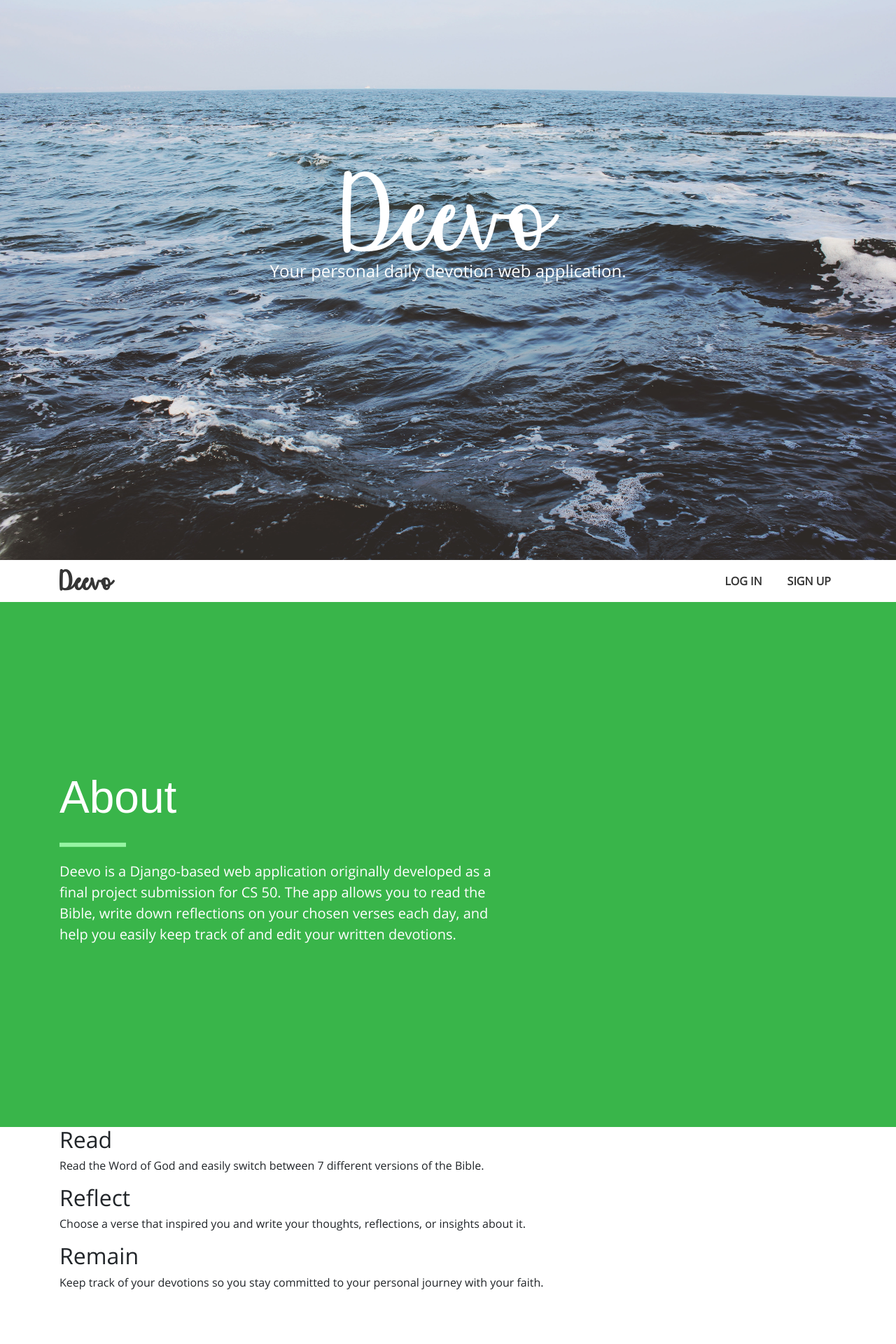
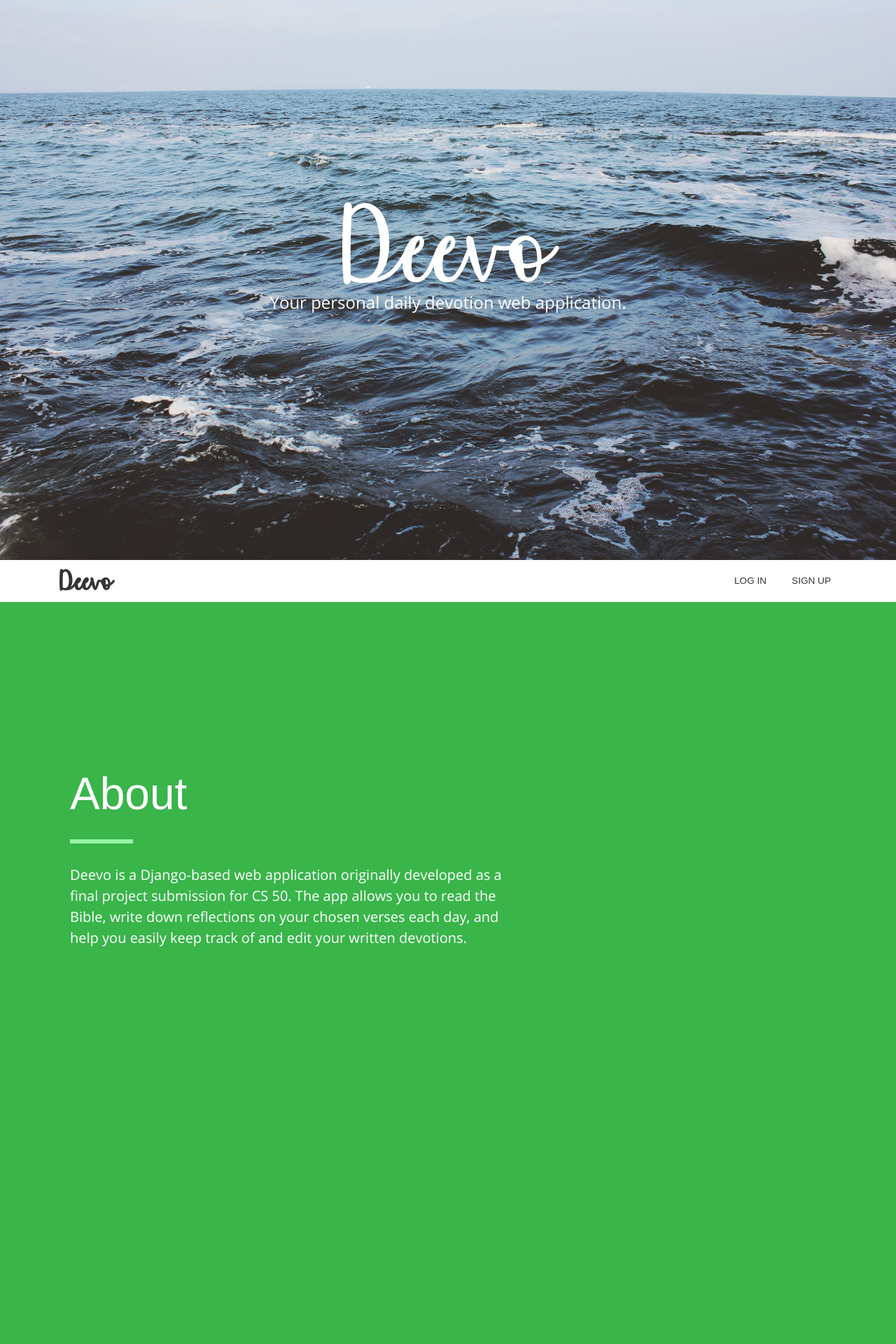
Before and after one commit to reginaalyssa/Deevo, a Django app: page /about/ in a window 1280 px wide. Shown: the top 1920 px of the page at 70% size. After the commit the page ends 1352 px from the top, so only its background shows below. Run offline with Django 3.2, Linux system fonts and the light colour scheme; some libraries are stand-ins or nearby versions; some web fonts are replaced.

Commit message:
Change vertical center to use flexbox align-items-center in Home page and Sections 1&2 of About

```diff
--- a/deevo/static/css/about.css
+++ b/deevo/static/css/about.css
@@ -1,22 +1,33 @@
+section {
+    min-height: calc(100% - 50px);
+    padding: 50px;
+}
+
+p {
+    font-size: 1.25em;
+}
+
+.row {
+    margin: 0;
+}
+
 /* Section 1 - Header */
-#hero h1 {
+
+#main h1 {
     font-family: "Affectionately-Yours", sans-serif;
     font-size: 10em;
     margin-bottom: 0;
     height: 150px;
 }
 
-#hero p {
+#main p {
     font-size: 1.5em;
 }
 
-#hero {
-    height: 100%;
+#main {
+    min-height: 100%;
     color: white;
-}
-
-#hero .vertical-center {
-    top: 40%;
+    padding-bottom: 70px;
 }
 
 /* Section 2 - About */
@@ -24,7 +35,6 @@
 #about {
     background-color: #39b54a;
     color: #ffffff;
-    height: calc(100% - 50px);
 }
 
 #about h1 {
@@ -32,14 +42,40 @@
     font-family: "OpenSans-Bold", sans-serif
 }
 
-#about p {
-    font-size: 1.25em;
-}
-
 #about hr {
     height: 6px;
     background-color: #96f5a3;
+    width: 90px;
+    border: 0;
+    margin: 30px 0;
+}
+
+/* Section 3 - Features */
+
+#features {
+    background-color: #ebebeb;
+}
+
+#features h2 {
+    font-family: "Museo-900";
+    text-transform: uppercase;
+    color: #171717;
+}
+
+#features hr {
+    background-color: #11711e;
     width: 15%;
+    height: 6px;
     border: 0;
-    margin: 30px 0 20px 0;
+    margin: 20px 0;
 }
+
+#features img {
+    max-height: 86px;
+    max-width: 86px;
+    margin-bottom: 15px;
+}
+
+#features .col {
+    padding: 0 30px;
+}
--- a/deevo/static/css/style.css
+++ b/deevo/static/css/style.css
@@ -13,8 +13,15 @@
     src: url("../fonts/OpenSans-Bold.ttf");
 }
 
+@font-face {
+    font-family: "Museo-900";
+    src: url("../fonts/Museo-900.otf");
+}
+
 html {
     height: 100%;
+    min-height: 410px;
+    min-width: 460px;
 }
 
 body {
@@ -40,7 +47,8 @@ body {
 }
 
 .nav-link {
-    font-weight: 600;
+    font-family: "OpenSans-Bold", sans-serif;
+    font-size: 0.85em;
     text-transform: uppercase;
     color: #353535;
 }
--- a/deevo/static/js/backstretch-images.js
+++ b/deevo/static/js/backstretch-images.js
@@ -1,6 +1,6 @@
 $(document).ready(function() {
 
-	$("#hero").backstretch([
+	$("#main").backstretch([
 		"../static/images/about/1.jpg",
 		"../static/images/about/2.jpg",
 		"../static/images/about/3.jpg",
--- a/deevo/templates/about.html
+++ b/deevo/templates/about.html
@@ -10,8 +10,8 @@
 {% block navbar %}{% endblock %}
 
 {% block container %}
-    <div id="hero" class="container-fluid">
-        <div class="row vertical-center">
+    <main id="main" class="row align-items-center">
+        <div class="container">
             <div class="col-12 col-lg-12 col-md-12 text-center">
                 <h1>Deevo</h1>
                 <p>
@@ -19,7 +19,7 @@
                 </p>
             </div>
         </div>
-    </div>
+    </main>
     <nav class="navbar navbar-expand-md navbar-default" id="main-navbar">
         <div class="container">
             <a class="navbar-brand" href="{% url 'home' %}">Deevo</a>
@@ -35,9 +35,8 @@
             </div>
         </div>
     </nav>
-    <section id="about" class="container-fluid">
+    <section id="about" class="row align-items-center">
         <div class="container">
-            <div class="row vertical-center">
             <div class="col-7">
                 <h1>About</h1>
                 <hr>
@@ -47,43 +46,55 @@
                     easily keep track of and edit your written devotions.
                 </p>
             </div>
-                <div class="col-5"></div>
-            </div>
         </div>
     </section>
 
-    <section id="features" class="container">
-        <h2>Read</h2>
-        <p>Read the Word of God and easily switch between 7 different versions of the Bible.</p>
+{#    <section id="features" class="row align-items-center">#}
+{#        <div class="container h-100">#}
+{#            <div class="row align-items-center">#}
+{#                <div class="col-4">#}
+{#                    <img src="{% static 'images/about/icons/read-icon.png' %}" alt="Books side by side with mouse cursor pointing to it">#}
+{#                    <h2>Read</h2>#}
+{#                    <hr>#}
+{#                    <p>Read the Word of God and easily switch between 7 different versions of the Bible.</p>#}
+{#                </div>#}
+{#                <div class="col-4">#}
+{#                    <img src="{% static 'images/about/icons/reflect-icon.png' %}" alt="Pencil writing on paper">#}
+{#                    <h2>Reflect</h2>#}
+{#                    <hr>#}
+{#                    <p>Choose a verse that inspired you and write your thoughts, reflections, or insights about it.</p>#}
+{#                </div>#}
+{#                <div class="col-4">#}
+{#                    <img src="{% static 'images/about/icons/remain-icon.png' %}" alt="Calendar icon with check">#}
+{#                    <h2>Remain</h2>#}
+{#                    <hr>#}
+{#                    <p>Keep track of your devotions so you stay committed to your personal journey with your faith.</p>#}
+{#                </div>#}
+{#            </div>#}
+{#        </div>#}
+{#    </section>#}
 
-        <h2>Reflect</h2>
-        <p>Choose a verse that inspired you and write your thoughts, reflections, or insights about it.</p>
-
-        <h2>Remain</h2>
-        <p>Keep track of your devotions so you stay committed to your personal journey with your faith.</p>
-    </section>
-
-     <section id="featured_verse" class="container">
-        <h1>I can do all things through Him who strengthens me.</h1>
-        <h2>Philippians 4:13</h2>
-    </section>
-
-     <section id="cto" class="container">
-        <h1>Deevo</h1>
-        <h2>Start your daily devotion with us.</h2>
-        <a href="{% url 'signup' %}" class="btn btn-md btn-light" id="get-started">Get Started</a>
-
-
-     <footer>
-        <h1>Deevo</h1>
-        <a href="#">Home</a>
-        <a href="#">Log in</a>
-        <a href="#">Sign up</a>
-        <a href="#">Harvard CS50</a>
-        <a href="#">Bible Database</a>
-        <a href="#">Django</a>
-        <p>Copyright © 2017. All rights reserved. Regina Alyssa.</p>
-    </footer>
+{#     <section id="featured_verse" class="container">#}
+{#        <h1>I can do all things through Him who strengthens me.</h1>#}
+{#        <h2>Philippians 4:13</h2>#}
+{#    </section>#}
+{##}
+{#     <section id="cto" class="container">#}
+{#        <h1>Deevo</h1>#}
+{#        <h2>Start your daily devotion with us.</h2>#}
+{#        <a href="{% url 'signup' %}" class="btn btn-md btn-light" id="get-started">Get Started</a>#}
+{##}
+{##}
+{#     <footer>#}
+{#        <h1>Deevo</h1>#}
+{#        <a href="#">Home</a>#}
+{#        <a href="#">Log in</a>#}
+{#        <a href="#">Sign up</a>#}
+{#        <a href="#">Harvard CS50</a>#}
+{#        <a href="#">Bible Database</a>#}
+{#        <a href="#">Django</a>#}
+{#        <p>Copyright © 2017. All rights reserved. Regina Alyssa.</p>#}
+{#    </footer>#}
 {% endblock %}
 
 {% block scripts %}
--- a/deevo/templates/home.html
+++ b/deevo/templates/home.html
@@ -18,7 +18,7 @@
     {% if user.is_authenticated %}
 	    <p>Welcome, {{ user.username }}. Thanks for logging in.</p>
 	{% else %}
-        <div class="row vertical-center">
+        <main class="row align-items-center">
             <div class="col-12 col-lg-7" id="home-main-div">
                 <h1>Deevo</h1>
                 <p>
@@ -33,6 +33,6 @@
                 <p id="home-login">Already have an account? <a href="{% url 'login' %}">Log in here.</a></p>
             </div>
             <div class="col-lg-5"></div>
-        </div>
+        </main>
 	{% endif %}
 {% endblock %}
```
Also changed, not shown: deevo/static/css/home.css (+10 -4 lines), deevo/static/fonts/Museo-900.otf (added), deevo/static/images/about/icons/read-icon.png (added), deevo/static/images/about/icons/reflect-icon.png (added), deevo/static/images/about/icons/remain-icon.png (added). Lines whose indentation alone changed are shown as unchanged.
